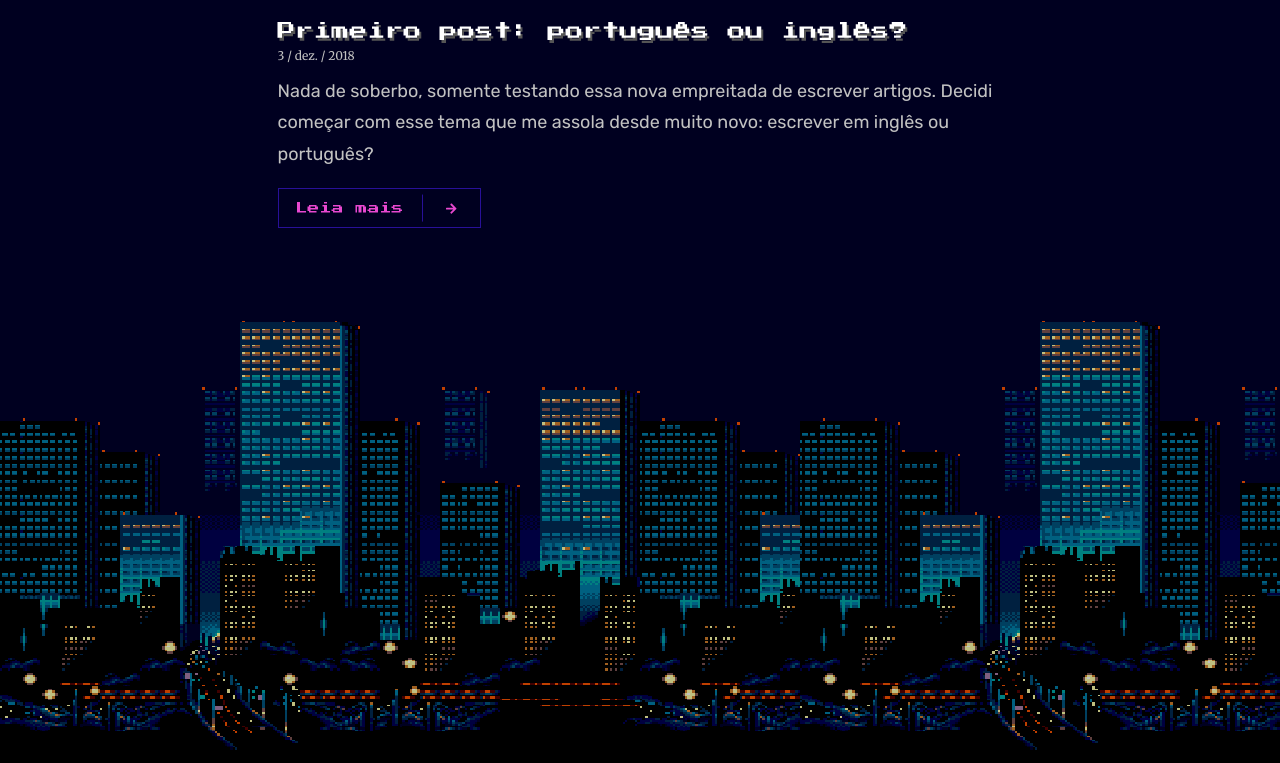
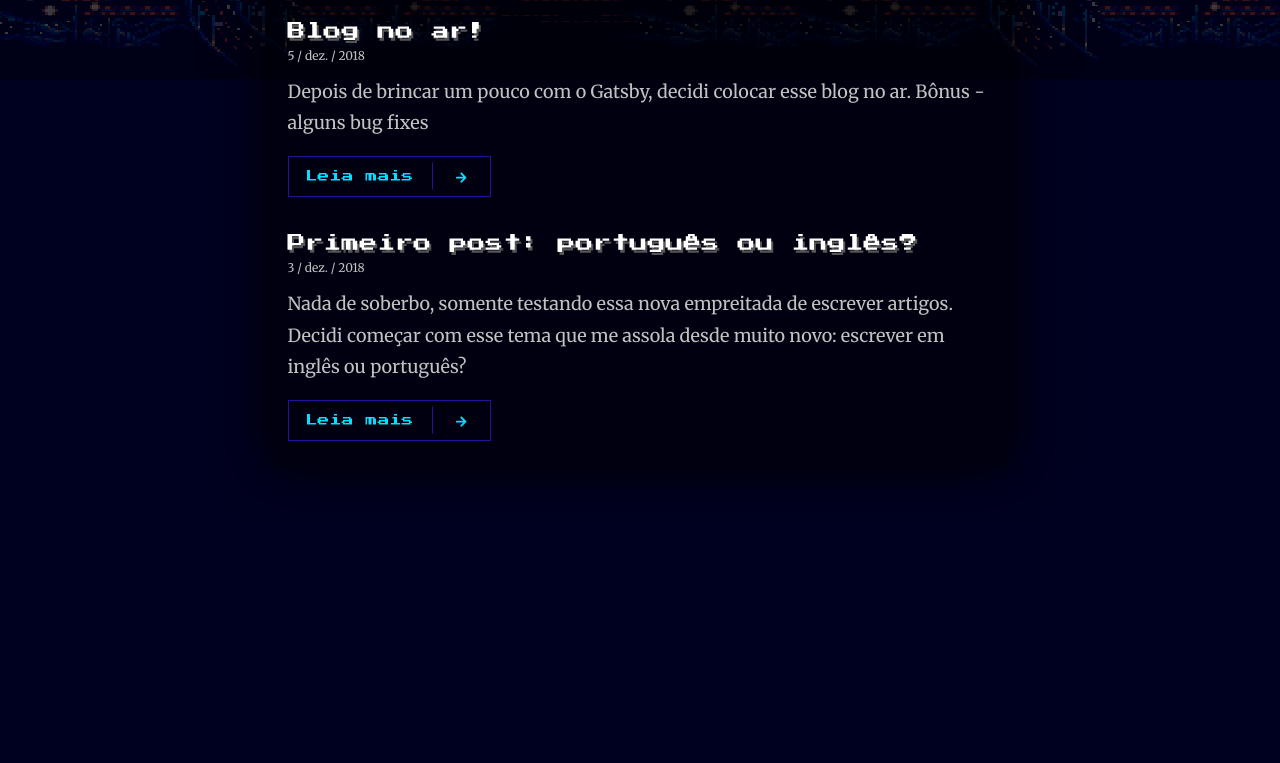
Before and after one commit to bsides/blog, a Gatsby site: page / in a window 1280 px wide. Shown: the part 721-1484 px from the top of the page. After the commit the page ends 1246 px from the top, so only its background shows below. Built offline with nearby package versions, Linux system fonts and the light colour scheme; Gatsby itself is replaced by a stand-in of ours.

Commit message:
Estilo feito

```diff
--- a/gatsby-browser.js
+++ /dev/null
@@ -1,2 +0,0 @@
-// gatsby-browser.js
-require('prismjs/themes/prism.css')
--- a/src/assets/globalStyles.js
+++ b/src/assets/globalStyles.js
@@ -19,6 +19,8 @@ const GlobalStyle = createGlobalStyle`
   --background: #05141a;
   --dark-cloud: #080880;
   --light-cloud: #3848c8;
+  --super-yellow: #ff0;
+  --link-cyan: #00e0ff;
 
   @import url(https://fonts.googleapis.com/css?family=Press+Start+2P);
   @import url('https://fonts.googleapis.com/css?family=Rubik:400,400i,500,500i,700,700i,900,900i');
@@ -29,14 +31,14 @@ const GlobalStyle = createGlobalStyle`
     box-sizing: border-box;
   }
   a {
-    color: #ffffff;
+    color: #00e0ff;
     text-decoration: none;
   }
   a:hover {
-    color: #ffffff;
+    color: #ff0;
     text-decoration: none;
     background-color: transparent;
-    border-bottom: 1px solid #ffffff;
+    border-bottom: 1px solid #ff0;
   }
   pre,
   code,
@@ -95,9 +97,9 @@ const GlobalStyle = createGlobalStyle`
   article h2, article h3, article h4, article h5, article h6 {
     margin-top: 6rem;
   }
-  h3 ~ p {
+  /* h3 ~ p {
     font-family: 'Rubik', -system-ui,-apple-system,BlinkMacSystemFont,"Segoe UI",Roboto,Helvetica,Arial,sans-serif,"Apple Color Emoji","Segoe UI Emoji","Segoe UI Symbol", 'Merriweather', 'Georgia', 'serif';
-  }
+  } */
   h2 {
     font-size: 2.5rem;
   }
@@ -140,6 +142,170 @@ const GlobalStyle = createGlobalStyle`
   .gatsby-resp-image-wrapper {
     max-width: 740px;
   }
+
+
+  /**
+  * Darcula theme
+  *
+  * Adapted from a theme based on:
+  * IntelliJ Darcula Theme (https://github.com/bulenkov/Darcula)
+  *
+  * @author Alexandre Paradis <service.paradis@gmail.com>
+  * @version 1.0
+  */
+
+  code[class*="language-"],
+  pre[class*="language-"] {
+    color: #a9b7c6;
+    font-family: Consolas, Monaco, 'Andale Mono', monospace;
+    direction: ltr;
+    text-align: left;
+    white-space: pre;
+    word-spacing: normal;
+    word-break: normal;
+    line-height: 1.5;
+
+    -moz-tab-size: 4;
+    -o-tab-size: 4;
+    tab-size: 4;
+
+    -webkit-hyphens: none;
+    -moz-hyphens: none;
+    -ms-hyphens: none;
+    hyphens: none;
+  }
+
+  pre[class*="language-"]::-moz-selection, pre[class*="language-"] ::-moz-selection,
+  code[class*="language-"]::-moz-selection, code[class*="language-"] ::-moz-selection {
+      color: inherit;
+      background: rgba(33,66,131,.85);
+  }
+
+  pre[class*="language-"]::selection, pre[class*="language-"] ::selection,
+  code[class*="language-"]::selection, code[class*="language-"] ::selection {
+      color: inherit;
+      background: rgba(33,66,131,.85);
+  }
+
+  /* Code blocks */
+  pre[class*="language-"] {
+    padding: 1em;
+    margin: .5em 0;
+    overflow: auto;
+  }
+
+  :not(pre) > code[class*="language-"],
+  pre[class*="language-"] {
+    background: #2b2b2b;
+  }
+
+  /* Inline code */
+  :not(pre) > code[class*="language-"] {
+    padding: .1em;
+    border-radius: .3em;
+  }
+
+  .token.comment,
+  .token.prolog,
+  .token.cdata {
+    color: #808080;
+  }
+
+  .token.delimiter,
+  .token.boolean,
+  .token.keyword,
+  .token.selector,
+  .token.important,
+  .token.atrule {
+    color: #cc7832;
+  }
+
+  .token.operator,
+  .token.punctuation,
+  .token.attr-name {
+      color: #a9b7c6;
+  }
+
+  .token.tag,
+  .token.tag .punctuation,
+  .token.doctype,
+  .token.builtin {
+      color: #e8bf6a;
+  }
+
+  .token.entity,
+  .token.number,
+  .token.symbol {
+      color: #6897bb;
+  }
+
+  .token.property,
+  .token.constant,
+  .token.variable {
+      color: #9876aa;
+  }
+
+  .token.string,
+  .token.char {
+    color: #6a8759;
+  }
+
+  .token.attr-value,
+  .token.attr-value .punctuation {
+      color: #a5c261;
+  }
+  .token.attr-value .punctuation:first-child {
+      color: #a9b7c6;
+  }
+
+  .token.url {
+    color: #287bde;
+    text-decoration: underline;
+  }
+
+  .token.function {
+    color: #ffc66d;
+  }
+
+  .token.regex {
+      background: #364135;
+  }
+
+  .token.bold {
+    font-weight: bold;
+  }
+
+  .token.italic {
+    font-style: italic;
+  }
+
+  .token.inserted {
+      background: #294436;
+  }
+
+  .token.deleted {
+      background: #484a4a;
+  }
+
+  /*code.language-css .token.punctuation {
+    color: #cc7832;
+  }*/
+
+  code.language-css .token.property,
+  code.language-css .token.property + .token.punctuation {
+    color: #a9b7c6;
+  }
+
+  code.language-css .token.id {
+    color: #ffc66d;
+  }
+
+  code.language-css .token.selector > .token.class,
+  code.language-css .token.selector > .token.attribute,
+  code.language-css .token.selector > .token.pseudo-class,
+  code.language-css .token.selector > .token.pseudo-element {
+    color: #ffc66d;
+  }
 `
 
 export { GlobalStyle }
--- a/src/components/Footer.js
+++ b/src/components/Footer.js
@@ -5,10 +5,15 @@ import backgroundFooter from '../assets/bg-buildings.png'
 
 const FooterWrapper = styled.footer`
   background: url(${backgroundFooter});
-  min-height: 839px;
-  min-height: 450px;
-  position: relative;
-  z-index: 2;
+  width: 100%;
+  height: 450px;
+  opacity: 0.3;
+  bottom: 0;
+  position: fixed;
+  /* min-height: 839px; */
+  /* min-height: 450px; */
+  /* position: relative; */
+  /* z-index: 2; */
 `
 
 class Footer extends React.Component {
--- a/src/components/Header.js
+++ b/src/components/Header.js
@@ -1,7 +1,7 @@
 import React from 'react'
 import styled from 'styled-components'
 
-import backgroundHeader from '../assets/bg-clouds3.png'
+import backgroundHeader from '../assets/bg-clouds3a.png'
 import imgLogo from '../assets/logo.png'
 
 const HeaderWrapper = styled.header`
@@ -11,10 +11,10 @@ const HeaderWrapper = styled.header`
   justify-content: center;
   flex-direction: column;
   width: 100%;
-  text-align: center;
+  text-align: left;
   align-items: center;
-  position: relative;
-  z-index: 2;
+  position: fixed;
+  top: 0;
 
   img {
     width: auto;
@@ -37,7 +37,13 @@ const HeaderWrapper = styled.header`
     visibility: hidden;
   }
   div {
-    width: 740px;
+    @media (min-width: 740px) {
+      width: 740px;
+    }
+    a {
+      border: 0;
+      text-decoration: none;
+    }
   }
 `
 
@@ -46,8 +52,10 @@ class Header extends React.Component {
     return (
       <HeaderWrapper>
         <div>
-          <h1>Blog do Rafa</h1>
-          <img src={imgLogo} />
+          <a href="/">
+            <h1>Blog do Rafa</h1>
+            <img src={imgLogo} />
+          </a>
         </div>
       </HeaderWrapper>
     )
--- a/src/components/Layout.js
+++ b/src/components/Layout.js
@@ -29,19 +29,23 @@ const SubHeadingStyled = styled.h3`
   }
 `
 const GeneralWrapper = styled.div`
-  margin-left: 'auto';
-  margin-right: 'auto';
   max-width: 740px;
-  padding: 1.5rem 0.75rem;
+  padding: 1.5rem 1.75rem;
+  background: rgba(0, 0, 0, 0.5);
+  box-shadow: 0 0 50px rgb(0, 0, 0);
+  margin: 0 auto;
 `
 const Grid = styled.div`
-  display: grid;
-  grid-template-columns: 1fr 1fr 10px 740px 10px 1fr 1fr;
+  margin-top: 275px;
+  position: relative;
+  z-index: 10;
+  /* display: grid;
+  grid-template-columns: 1fr 1fr 10px 740px 10px 1fr 1fr; */
   // margin-top: -6rem;
   margin-bottom: 6rem;
-  > * {
+  /* > * {
     grid-column: 4;
-  }
+  } */
   figure {
     grid-column: 2 / -2;
     margin: 20px 0;
@@ -60,8 +64,21 @@ const Grid = styled.div`
     max-width: 100%;
   }
 `
-
+function onScroll() {
+  var logo = document.querySelector('header a')
+  if (window.scrollY > 100) {
+    logo.style.display = 'none'
+  } else {
+    logo.style.display = 'block'
+  }
+}
 class Layout extends React.Component {
+  componentDidMount() {
+    document.addEventListener('scroll', onScroll)
+  }
+  componentWillUnmount() {
+    document.removeEventListener('scroll', onScroll)
+  }
   render() {
     const { location, title, children } = this.props
     const rootPath = `${__PATH_PREFIX__}/`
@@ -83,9 +100,9 @@ class Layout extends React.Component {
     return (
       <ThemeProvider theme={theme}>
         <Fragment>
+          <GlobalStyle />
           <Header />
           <Grid>
-            <GlobalStyle />
             <GeneralWrapper>{children}</GeneralWrapper>
           </Grid>
           <Footer />
--- a/src/components/styled/ReadMore.js
+++ b/src/components/styled/ReadMore.js
@@ -6,7 +6,7 @@ const ReadMore = styled(Link)`
   /* border: 1px solid ${props => props.theme.primary}; */
   /* border-radius: 4px; */
   border: 1px solid rgb(40,16,152);
-  color: rgb(232, 72, 208);
+  color: #00e0ff;
   display: inline-block;
   overflow: hidden;
   padding: 1.2rem 6rem 1.2rem 0.1rem;
@@ -49,7 +49,8 @@ const ReadMore = styled(Link)`
     bottom: 0;
     right: 0;
     left: 0;
-    background-color: rgb(232, 72, 208);
+    background-color: #00e0ff;
+    /* background-color: rgb(232, 72, 208); */
     opacity: 0;
     transition: opacity 300ms ease;
   }
--- /dev/null
+++ b/src/pages/2019-06-09-novo-tema/index.md
@@ -0,0 +1,30 @@
+---
+templateKey: blog-post
+title: 'Novo tema'
+date: 2019-06-09T05:36:53.875Z
+description: >-
+  Consegui fazer um novo tema, algo que estava guardado no meu PC há muito
+  tempo. É muito mais polêmico, divertido e com muita personalidade.
+tags:
+  - javascript
+  - ''
+---
+
+Consegui fazer um novo tema, algo que estava guardado no meu PC há muito tempo.
+É muito mais escuro, divertido e com muita personalidade.
+
+## Insipirações e referências
+
+![Streets of Rage](./streets-of-rage.png)
+
+O logo e o rodapé são de referência ao jogo
+[Streets of Rage](https://pt.wikipedia.org/wiki/Streets_of_Rage) de
+[Genesis/Mega Drive](https://pt.wikipedia.org/wiki/Mega_Drive). Eu curtia o tema
+antigo, refinei ele bastante, mas no fim esse aqui diz muito mais sobre mim que
+o anterior.
+
+## Próximos passos
+
+Irei dar mais destaque aos meus dados que por enquanto seguem o layout antigo.
+Também quero brincar mais com os pixels do céu no topo e adicionar uma barra de
+vida com meu avatar (e um link pro [meu twitter](https://www.twitter.com/bsides))
```
Also changed, not shown: src/templates/blog-post.js (+19 -2 lines), src/assets/bg-clouds3a.png (added), src/assets/sky.png (added), src/pages/2019-06-09-novo-tema/streets-of-rage.jpg (added), src/pages/2019-06-09-novo-tema/streets-of-rage.png (added).
